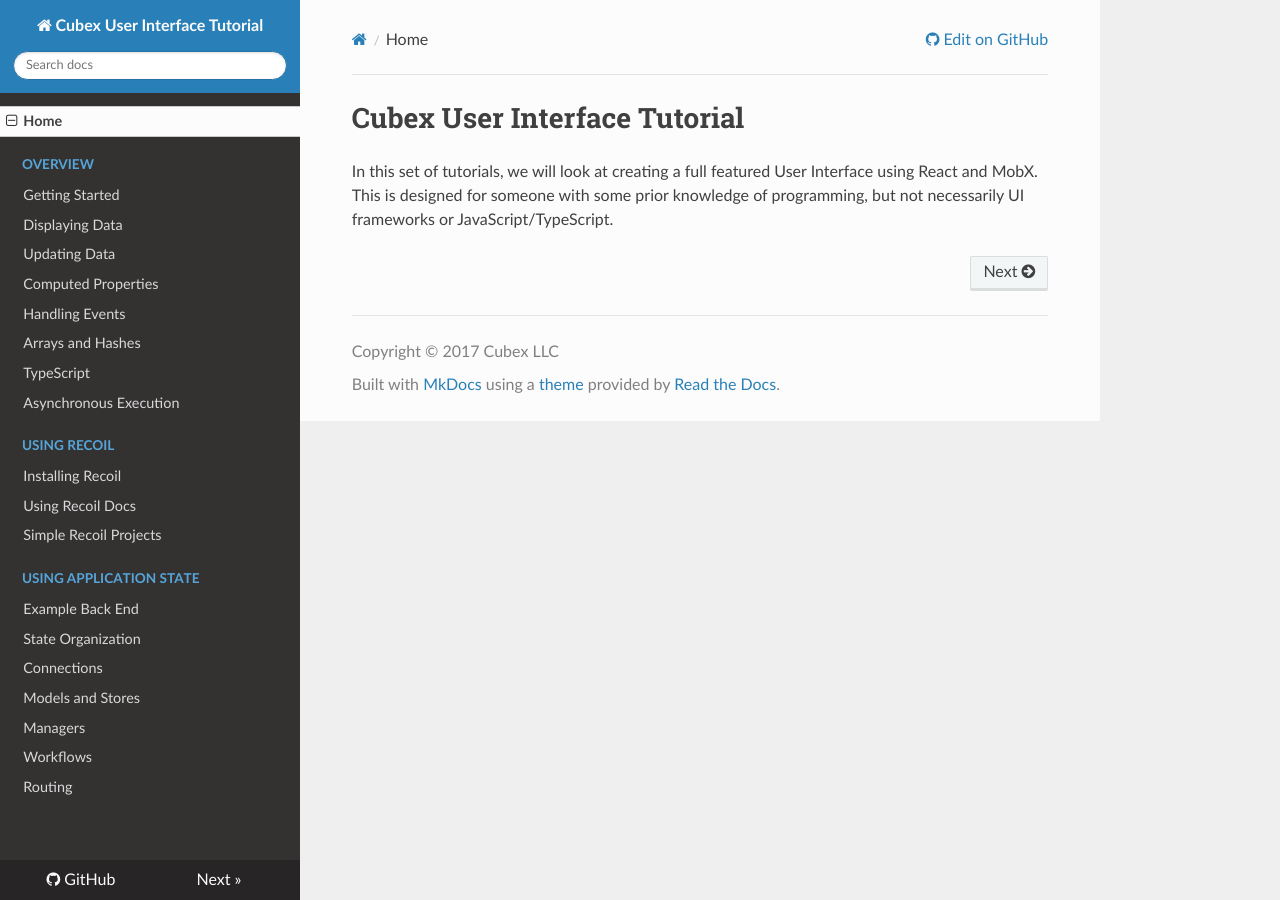
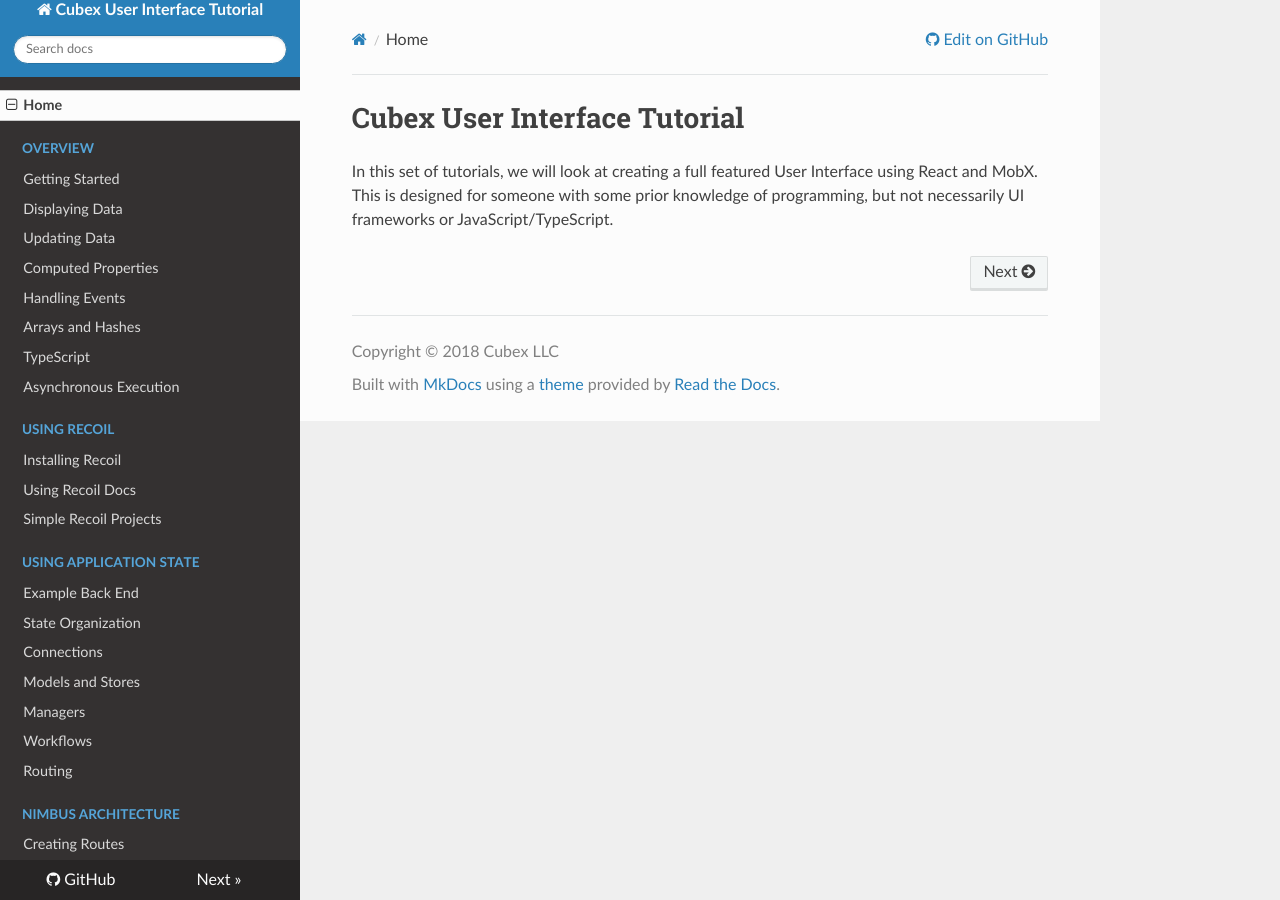
Before and after one commit to Cubex30/user-interface-tutorial, an MkDocs documentation site: the page built from docs/index.md, in a window 1280 px wide. Built offline with MkDocs 1.6.1, drawn with Linux system fonts in a browser that asks for light colours; nearby versions of some CDN libraries; old or Windows-style settings are respelled for this version of MkDocs.

Commit message:
Updated MkDocs configuration.

```diff
--- a/mkdocs.yml
+++ b/mkdocs.yml
@@ -1,7 +1,7 @@
 site_name: Cubex User Interface Tutorial
 site_url: https://cubex30.github.io/user-interface-tutorial
 repo_url: https://github.com/cubex30/user-interface-tutorial
-copyright: Copyright &copy; 2017 Cubex LLC
+copyright: Copyright &copy; 2018 Cubex LLC
 pages:
     - Home: index.md
     - Overview:
@@ -25,4 +25,6 @@
         - Managers: 2-Using-Application-State/2.4-Managers.md
         - Workflows: 2-Using-Application-State/2.5-Workflows.md
         - Routing: 2-Using-Application-State/2.6-Routing.md
+    - Nimbus Architecture:
+        - Creating Routes: 3-Nimbus-Architecture/3.1-Creating-Routes.md
 theme: readthedocs
```
